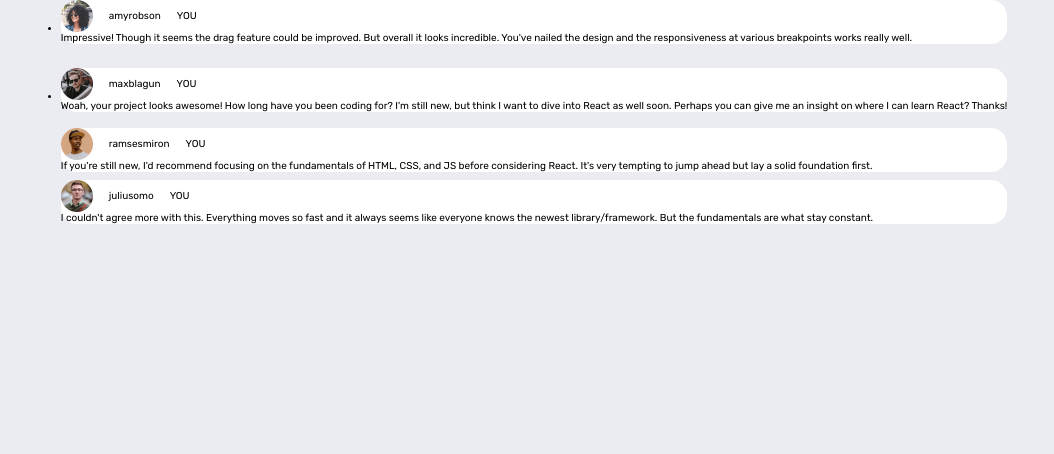
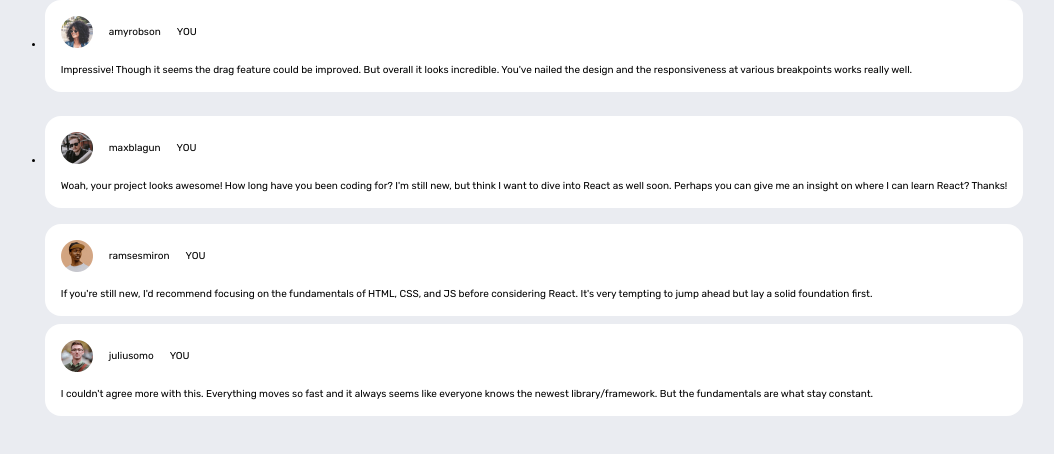
Before and after one commit to riwepo/fem-interactive-comments-section, a React (Create React App) app: page / in a window 1280 px wide. Shown: the top 454 px of the page, without its empty margins (74-1128 px from the left). Built offline with nearby package versions, Linux system fonts and the light colour scheme.

Commit message:
margins and padding

```diff
--- a/src/components/comment/CommentUserInfo.module.css
+++ b/src/components/comment/CommentUserInfo.module.css
@@ -3,6 +3,8 @@
   flex-direction: row;
   align-items: center;
   gap: 1rem;
+
+  margin-bottom: 1rem;
 }
 
 .image {
--- a/src/components/ui/Card.module.css
+++ b/src/components/ui/Card.module.css
@@ -1,4 +1,5 @@
 .card {
   background-color: var(--white-color);
   border-radius: 1rem;
+  padding: 1rem;
 }
```
